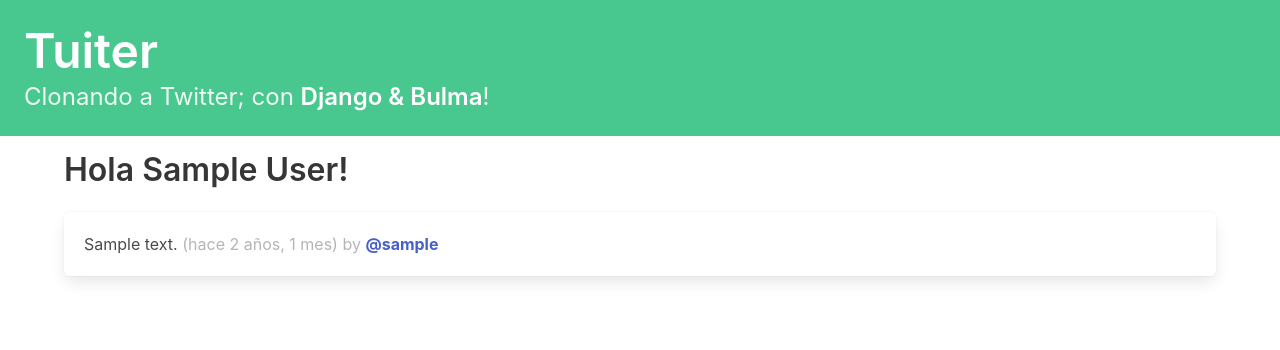
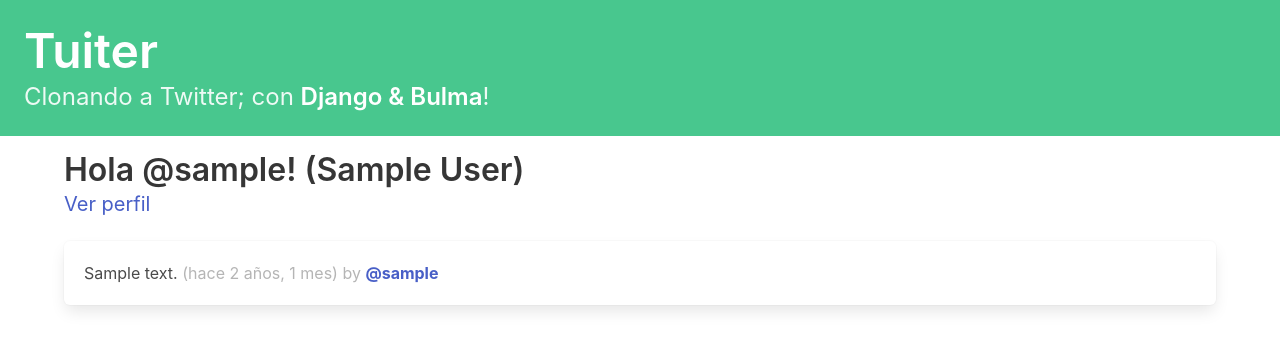
Before and after one commit to jhgakiyama/clon_twitter, a Django app: template templates/home.html in a window 1280 px wide. Shown: the top 350 px of the page. Run offline with Django 3.2, Linux system fonts and the light colour scheme; a user stored in the database is signed in; tables that the repository leaves empty hold one stand-in row (values such as "Sample post"); the template is opened without the code that fills it: most values are stand-ins (such as "Sample title", 1, 10 or a date in 2020).

Commit message:
update home.html

```diff
--- a/templates/home.html
+++ b/templates/home.html
@@ -6,7 +6,10 @@
 {% if request.user.is_authenticated %}
     {% if object_list %}
         <div class="column">
-            <h1 class="title">Hola {{user.get_full_name}}!</h1>
+            <h1 class="title">Hola @{{user}}! <strong>({{user.get_full_name}})</strong></h1>
+            <h2 class="subtitle">
+                <a href=" {% url 'perfil_detail' user.perfil.id %} ">Ver perfil</a>
+            </h2>
 
             {% for object in object_list %}
                 <div class="box">
```
